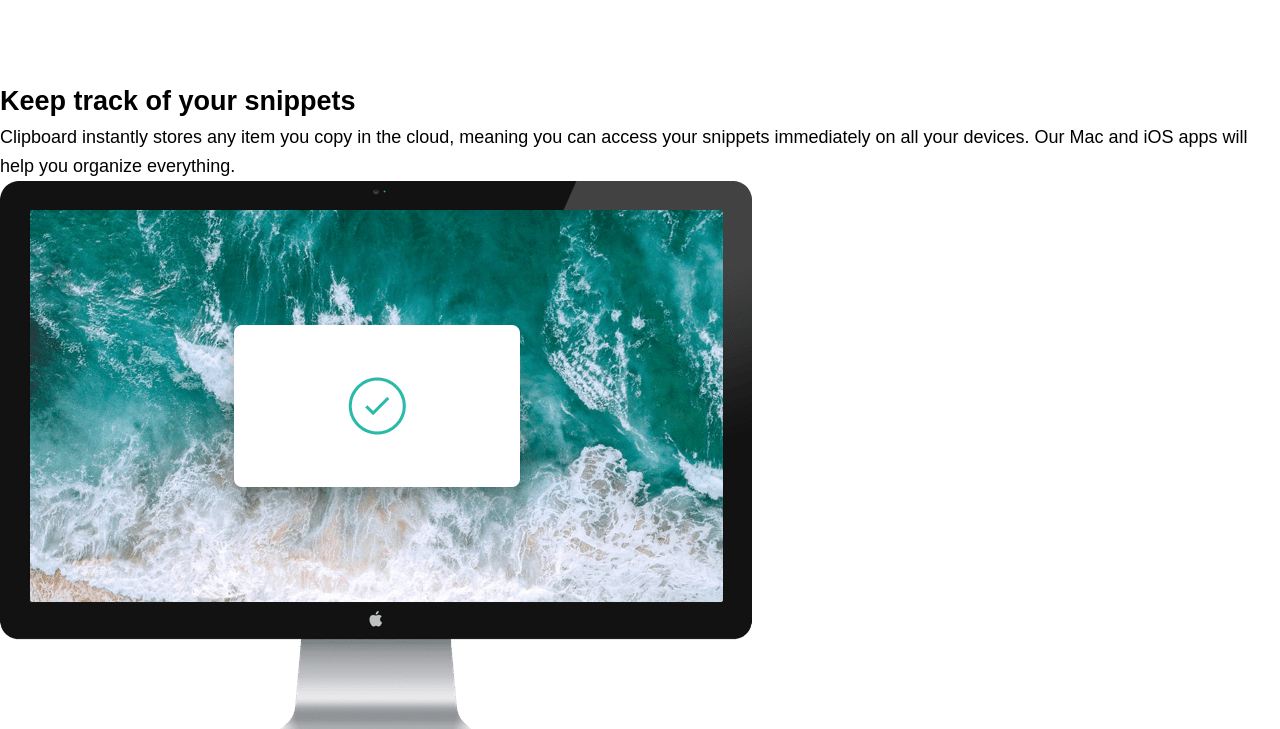
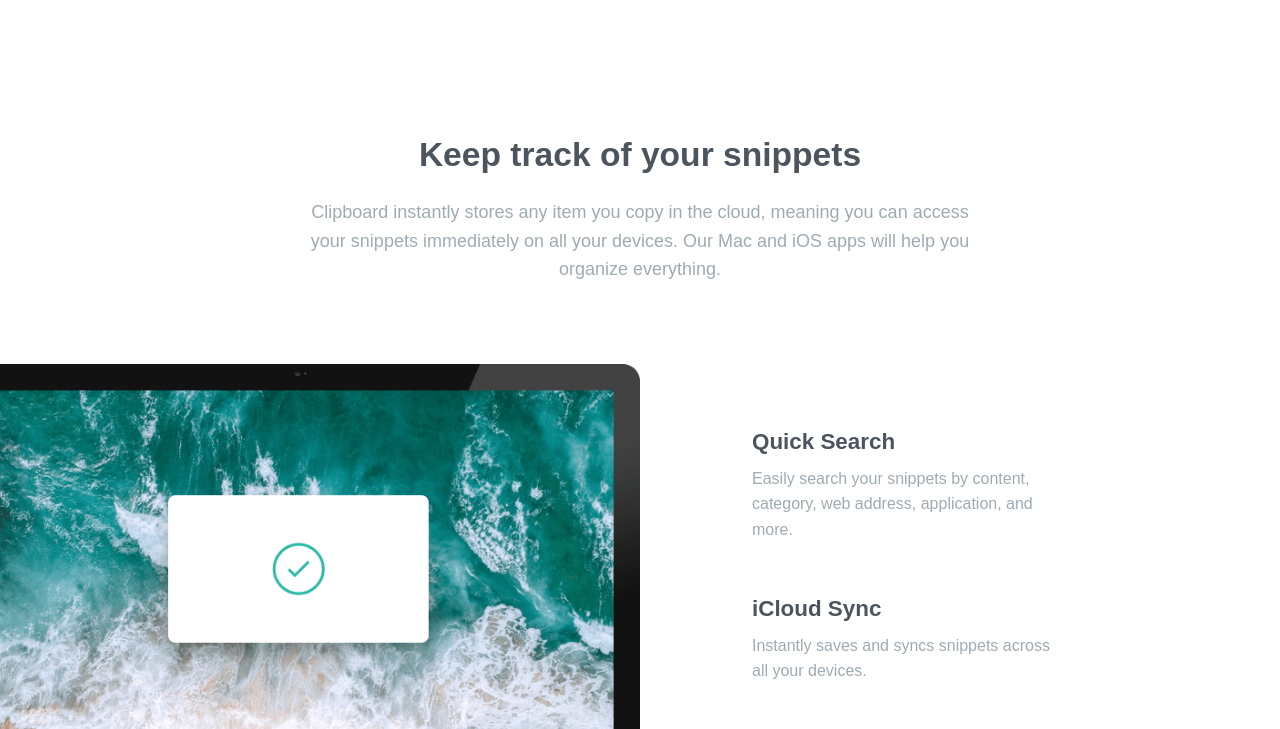
Before and after one commit to KristinaRadosavljevic/clipboard-landing-page, a website: page index.html in a window 1280 px wide. Shown: the part 720-1449 px from the top of the page. Drawn offline with Linux system fonts and the light colour scheme; a web font is replaced by a local one.

Commit message:
Styled sections 1 and 2.

```diff
--- a/scss/styles.scss
+++ b/scss/styles.scss
@@ -104,3 +104,65 @@ body {
     margin: 0 auto 7vh;
   }
 }
+
+section {
+  margin-top: 7rem;
+
+  &:first-of-type {
+    margin-top: 3rem;
+  }
+
+  header {
+    margin: 0 auto 5rem;
+    width: 43rem;
+    text-align: center;
+
+    h2 {
+      color: $dark-grayish-blue;
+      font-size: 2.1rem;
+      margin-bottom: 1rem;
+    }
+
+    p {
+      color: $grayish-blue;
+    }
+  }
+
+  .section-1 {
+    display: grid;
+    grid-template-columns: 1fr 1fr;
+
+    img {
+      width: 107%;
+      margin-left: -7%;
+    }
+
+    ul {
+      padding: 0 35% 0 7rem;
+      display: grid;
+      place-content: center;
+      row-gap: 3rem;
+
+      li {
+        h3 {
+          color: $dark-grayish-blue;
+          font-size: 1.4rem;
+          margin-bottom: 0.4rem;
+        }
+
+        p {
+          font-size: 1rem;
+          color: $grayish-blue;
+        }
+      }
+    }
+  }
+
+  .section-2 {
+    img {
+      display: block;
+      max-width: 90%;
+      margin: 0 auto;
+    }
+  }
+}
```
Also changed, not shown: css/styles.css.
